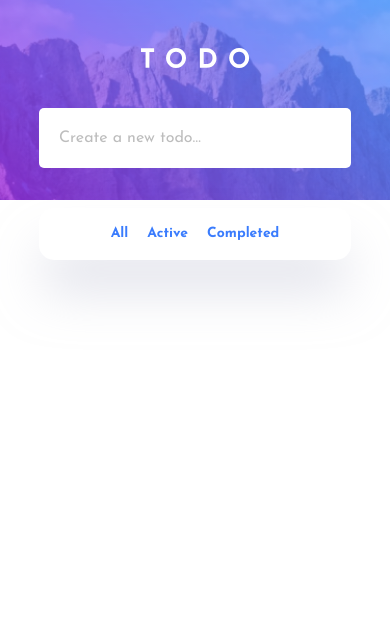
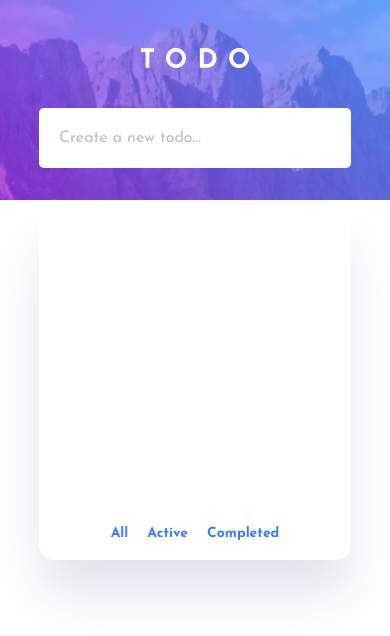
Before and after one commit to ismoilov223/to_do_list_task, a React (Vite) app: page / in a window 390 px wide. Shown: the top 636 px of the page. Built offline with nearby package versions, Linux system fonts and the light colour scheme.

Commit message:
nearly complate only edit and localstorage left

```diff
--- a/package.json
+++ b/package.json
@@ -13,7 +13,8 @@
     "@material-tailwind/react": "^2.1.4",
     "react": "^18.2.0",
     "react-dom": "^18.2.0",
-    "react-icons": "^4.12.0"
+    "react-icons": "^4.12.0",
+    "react-scroll-box": "^0.3.5"
   },
   "devDependencies": {
     "@types/react": "^18.2.37",
--- a/src/components/TodoBox.jsx
+++ b/src/components/TodoBox.jsx
@@ -4,6 +4,7 @@ import TodosRow from "./component/TodosRow";
 const TodoBox = () => {
   const [tasks, setTasks] = useState([]);
   const [newTask, setNewTask] = useState("");
+
   const handleInputChange = (event) => {
     if (event.key === "Enter" || event.key === "enter") {
       addTask();
@@ -11,6 +12,7 @@ const TodoBox = () => {
     }
   };
 
+  console.log(tasks);
   const addTask = () => {
     if (newTask.trim() !== "") {
       setTasks([...tasks, { id: Date.now(), text: newTask, completed: false }]);
@@ -19,11 +21,16 @@ const TodoBox = () => {
   };
 
   const toggleTask = (taskId) => {
+    console.log("toggle is working!");
     setTasks(
       tasks.map((task) =>
         task.id === taskId ? { ...task, completed: !task.completed } : task
       )
     );
+  };
+  const completed = () => {
+    console.log("toggle is working!");
+    setTasks(tasks.map((task) => (true ? { ...task, completed: true } : task)));
   };
 
   const removeTask = (taskId) => {
@@ -46,15 +53,17 @@ const TodoBox = () => {
           />
         </div>
         <div className="todos-box mb-[3%] w-[80%] md:w-[43%] bg-white rounded-[15px]">
+          <div className="scrollbox">
             {tasks.map((task) => (
               <TodosRow
                 key={task.id}
-              complete={task.completed}
+                completed={completed}
                 task={task}
                 toggleTask={toggleTask}
                 removeTask={removeTask}
               ></TodosRow>
             ))}
+          </div>
 
           <div className="todo-bottom-box flex items-center justify-center px-8 py-4">
             <div className="text-box flex items-center gap-[19px]">
@@ -64,7 +73,10 @@ const TodoBox = () => {
               <button className="first-text text-[#3A7CFD] text-sm font-bold hover:text-[#494C6B] transition-colors">
                 Active
               </button>
-              <button className="first-text text-[#3A7CFD] text-sm font-bold hover:text-[#494C6B] transition-colors">
+              <button
+                className="first-text text-[#3A7CFD] text-sm font-bold hover:text-[#494C6B] transition-colors"
+                onClick={() => completed()}
+              >
                 Completed
               </button>
             </div>
--- a/src/components/component/TodosRow.jsx
+++ b/src/components/component/TodosRow.jsx
@@ -1,20 +1,32 @@
-import React from "react";
+import React, { useState } from "react";
 import { MdOutlineModeEdit } from "react-icons/md";
 import { IoCloseOutline } from "react-icons/io5";
 import { Checkbox } from "@material-tailwind/react";
 
-const TodosRow = ({complete,task,toggleTask,removeTask}) => {
+const TodosRow = ({ completed, task, toggleTask, removeTask }) => {
+  console.log(task.completed);
   return (
     <>
       {" "}
       <div className="row-box bg-transparent flex items-center justify-between px-5 border-b border-[#E3E4F1] gap-3">
         <div className="firs-cont-of-todos flex items-center gap-2 ">
           <div className="checkbox-box">
-            <Checkbox className="rounded-[50%]" color="purple" defaultCheck />
+            <Checkbox
+              className="rounded-[50%]"
+              color="purple"
+              onChange={() => toggleTask(task.id)}
+              checked={task.completed}
+            />
           </div>
           <div className="todo-text-box">
-            <p className="text-[#494C6B] text-xs md:text-lg font-normal ">
-             {task.text}
+            <p
+              className={
+                `text-xs md:text-lg font-normal` + task.completed
+                  ? `text-[#D1D2DA]`
+                  : `text-[#494C6B]`
+              }
+            >
+              {task.text}
             </p>
           </div>
         </div>
--- a/src/index.css
+++ b/src/index.css
@@ -17,9 +17,28 @@
   .todos-box {
     box-shadow: 0px 35px 50px -5px rgba(194, 195, 214, 0.5);
   }
-  body, html {
+  body,
+  html {
     width: 100%;
     margin: 0;
     padding: 0;
   }
+  .scrollbox {
+    width: 100%;
+    height: 300px;
+    overflow: auto;
+    padding: 10px;
+  }
+  ::-webkit-scrollbar {
+    width: 8px;
+  }
+
+  ::-webkit-scrollbar-track {
+    background: #f1f1f1;
+  }
+
+  ::-webkit-scrollbar-thumb {
+    background-color: #c7b2b2;
+    border-radius: 6px;
+  }
 }
```
Also changed, not shown: 1 other file (tests, documents, lock files or other folders). Lines whose indentation alone changed are shown as unchanged.
